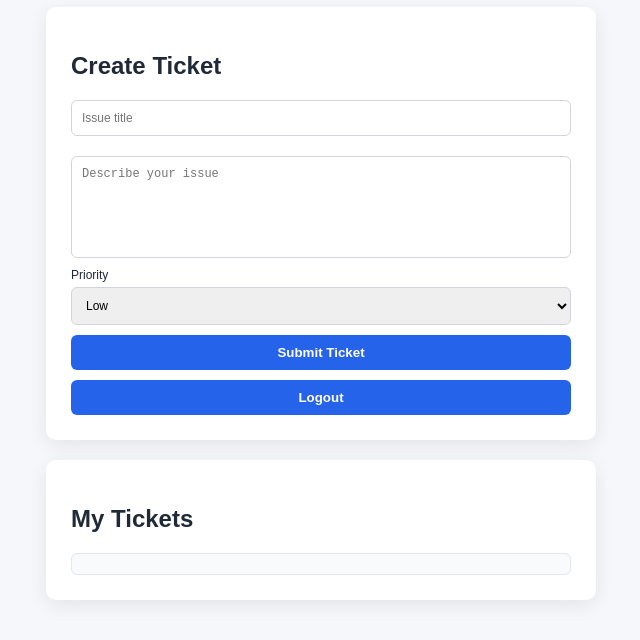
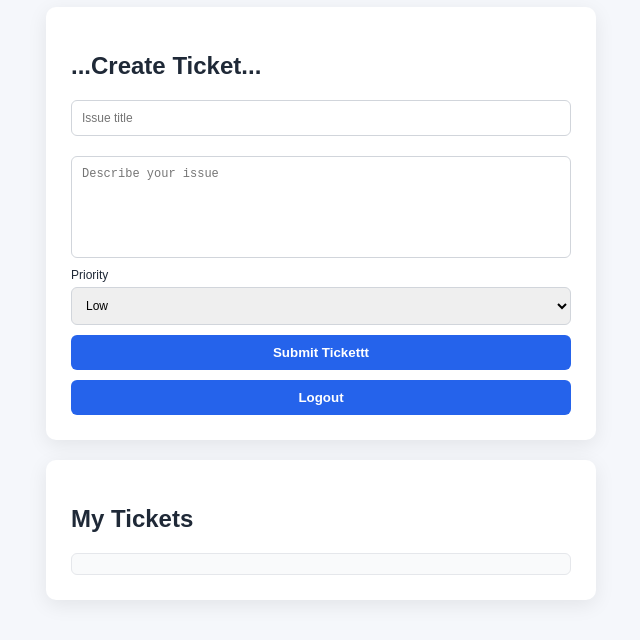
Before and after one commit to Bhargavidange26/IT_Helpdesk, a website: page client.html in a window 1280 px wide. Shown: the part 152-792 px from the top of the page, without its empty margins (319-959 px from the left). Drawn offline with Linux system fonts and the light colour scheme.

Commit message:
Updated code

```diff
--- a/client.html
+++ b/client.html
@@ -17,7 +17,7 @@
 
     <div class="card">
 
-        <h2>Create Ticket</h2>
+        <h2>...Create Ticket...</h2>
 
         <div class="form">
 
@@ -30,7 +30,7 @@
                     <option value="High">High</option>
             </select>
             <button class="btn primary full" onclick="createTicket()">
-                Submit Ticket
+                Submit Tickettt
             </button>
 
             <button class="btn primary full" onclick="logout()">Logout</button>
```
